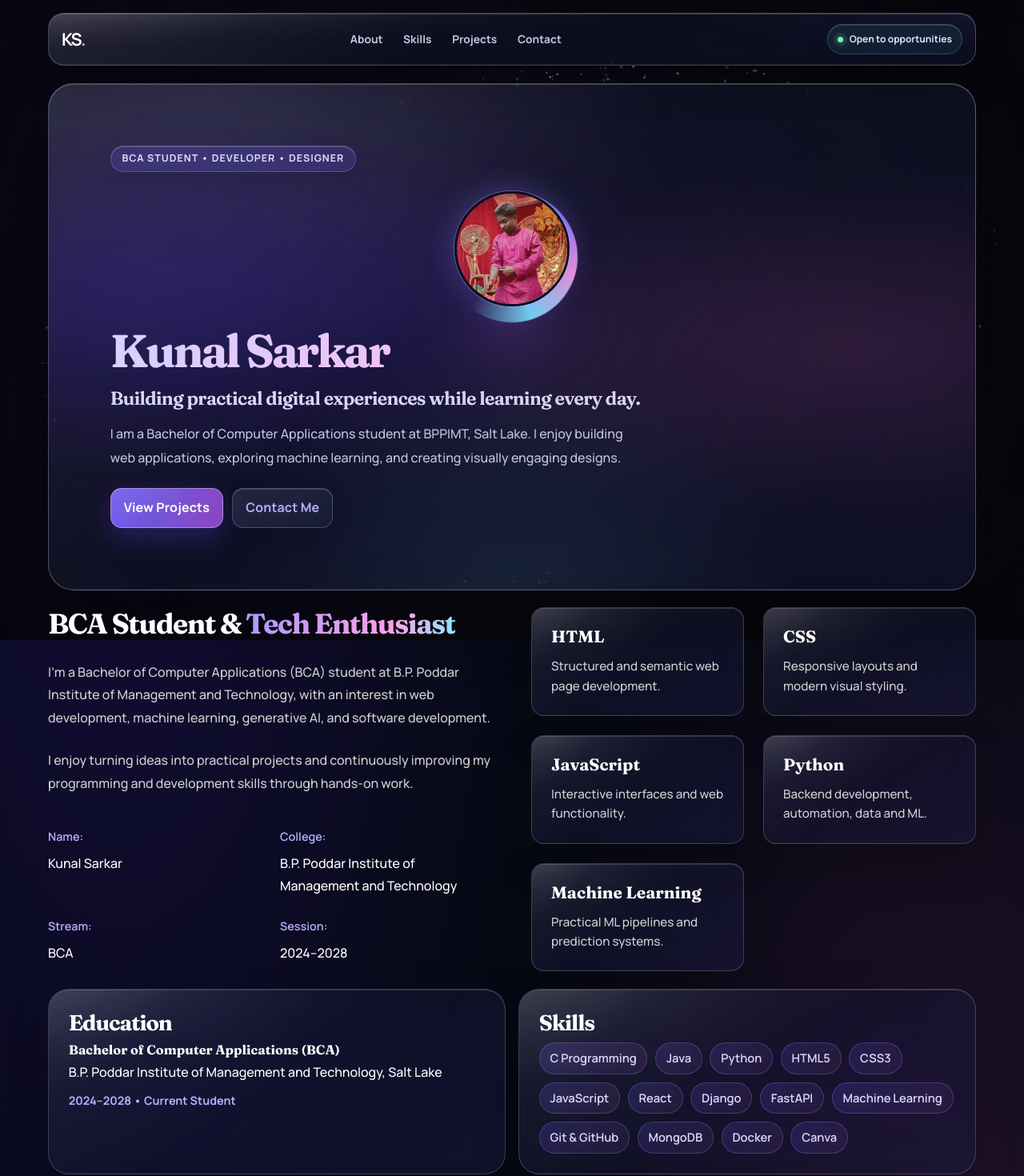
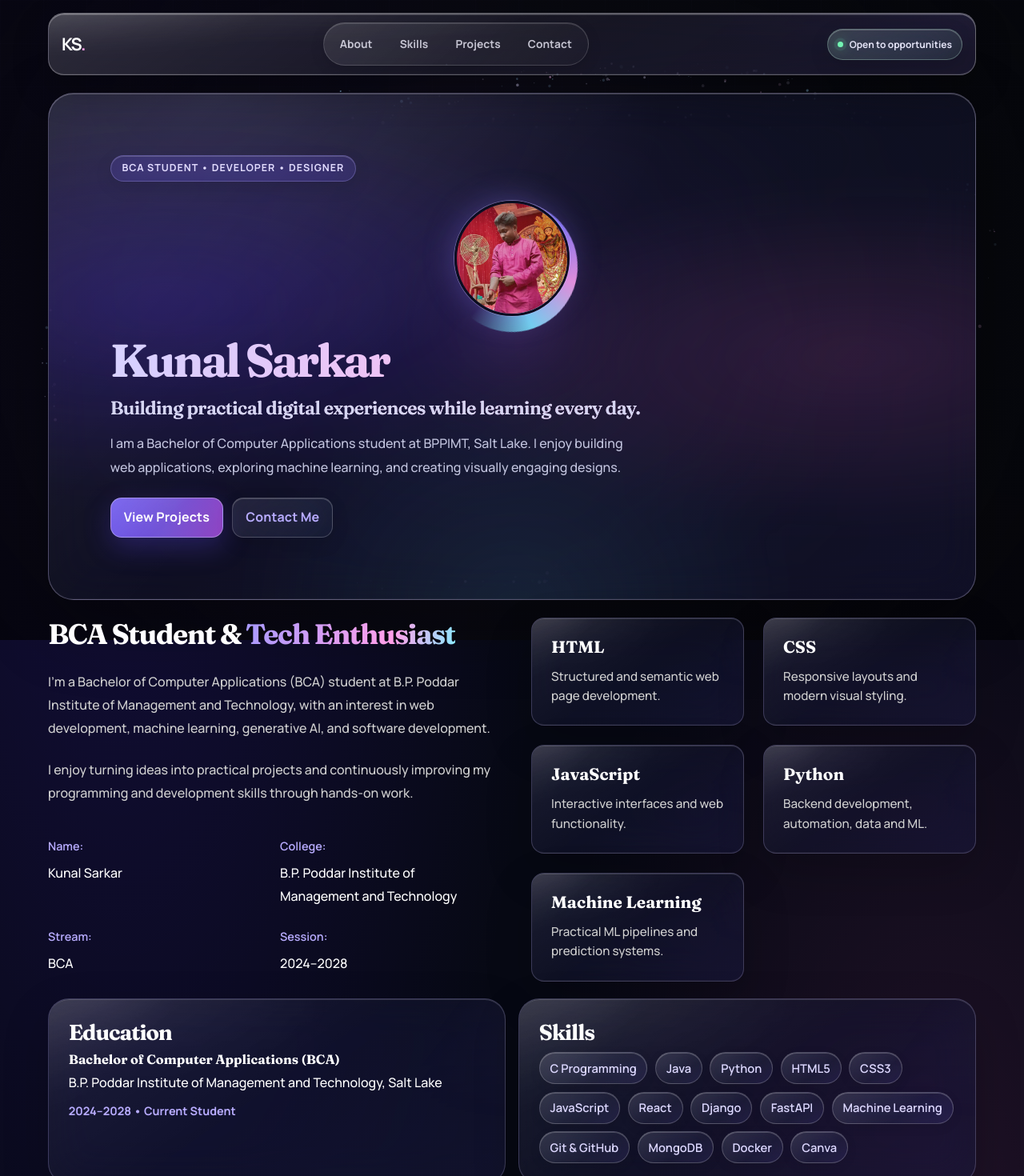
Before and after one commit to sparkz8085/portfolio, a React (Vite) app: page / in a window 1280 px wide. Shown: the top 1470 px of the page at 80% size. Built offline with nearby package versions, Linux system fonts and the light colour scheme.

Commit message:
Apply Apple Music-inspired liquid glass styling to tabs and pills

```diff
--- a/src/App.css
+++ b/src/App.css
@@ -1510,3 +1510,106 @@ footer {
     opacity: 0.72;
   }
 }
+
+
+/* Apple Music-inspired floating liquid-glass treatment for navigation and UI tabs. */
+.site-nav {
+  background: linear-gradient(145deg, rgba(255,255,255,0.13), rgba(255,255,255,0.035) 48%, rgba(160,135,255,0.09)),
+    rgba(19, 17, 34, 0.54);
+  border-color: rgba(255,255,255,0.3);
+  box-shadow:
+    0 18px 46px rgba(0,0,0,0.24),
+    inset 0 1.5px 0 rgba(255,255,255,0.32),
+    inset 0 -1px 0 rgba(255,255,255,0.08);
+}
+
+.site-nav__links {
+  gap: 0.3rem;
+  padding: 0.32rem;
+  border: 1px solid rgba(255,255,255,0.16);
+  border-radius: 999px;
+  background: linear-gradient(135deg, rgba(255,255,255,0.105), rgba(255,255,255,0.025));
+  box-shadow: inset 0 1px 0 rgba(255,255,255,0.14), 0 5px 18px rgba(0,0,0,0.12);
+}
+
+.site-nav__links a {
+  padding: 0.62rem 0.92rem;
+  border-radius: 999px;
+  color: rgba(244,242,255,0.78);
+  transition: color 220ms ease, background 220ms ease, box-shadow 220ms ease, transform 220ms ease;
+}
+
+.site-nav__links a::after {
+  display: none;
+}
+
+.site-nav__links a:hover,
+.site-nav__links a:focus-visible {
+  color: #fff;
+  background: linear-gradient(145deg, rgba(255,255,255,0.2), rgba(255,255,255,0.075));
+  box-shadow: inset 0 1px 0 rgba(255,255,255,0.24), 0 4px 14px rgba(0,0,0,0.12);
+  transform: translateY(-1px);
+  outline: none;
+}
+
+.site-nav__availability {
+  background: linear-gradient(145deg, rgba(255,255,255,0.13), rgba(255,255,255,0.035)), rgba(39, 80, 65, 0.2);
+  border-color: rgba(205,255,231,0.27);
+  box-shadow: inset 0 1px 0 rgba(255,255,255,0.22), 0 8px 24px rgba(0,0,0,0.13);
+}
+
+.hero__badge,
+.hero__actions a,
+.pill-list li,
+.project-card__tags li,
+.project-card__status,
+.social-links a,
+.contact-email-box,
+.submit-btn {
+  box-shadow: inset 0 1px 0 rgba(255,255,255,0.18), 0 7px 22px rgba(0,0,0,0.1);
+}
+
+.pill-list li,
+.project-card__tags li {
+  border-color: rgba(255,255,255,0.2);
+  background: linear-gradient(145deg, rgba(255,255,255,0.13), rgba(255,255,255,0.035) 62%, rgba(158,132,255,0.1));
+  -webkit-backdrop-filter: blur(18px) saturate(165%);
+  backdrop-filter: blur(18px) saturate(165%);
+  box-shadow: inset 0 1px 0 rgba(255,255,255,0.2), 0 4px 14px rgba(0,0,0,0.08);
+}
+
+.pill-list li:hover,
+.project-card__tags li:hover {
+  background: linear-gradient(145deg, rgba(255,255,255,0.23), rgba(255,255,255,0.075) 62%, rgba(158,132,255,0.16));
+  border-color: rgba(235,229,255,0.42);
+}
+
+.project-card__status {
+  -webkit-backdrop-filter: blur(16px) saturate(160%);
+  backdrop-filter: blur(16px) saturate(160%);
+}
+
+.social-links a {
+  border-radius: 15px;
+  background: linear-gradient(145deg, rgba(255,255,255,0.14), rgba(255,255,255,0.035));
+  border-color: rgba(255,255,255,0.23);
+  box-shadow: inset 0 1px 0 rgba(255,255,255,0.2), 0 7px 20px rgba(0,0,0,0.12);
+}
+
+.social-links a:hover {
+  background: linear-gradient(145deg, rgba(255,255,255,0.24), rgba(255,255,255,0.07));
+  border-color: rgba(255,255,255,0.4);
+}
+
+@media (max-width: 760px) {
+  .site-nav__links {
+    border-radius: 20px;
+    padding: 0.28rem;
+    gap: 0.15rem;
+  }
+
+  .site-nav__links a {
+    padding: 0.58rem 0.7rem;
+    font-size: 0.76rem;
+  }
+}
```
